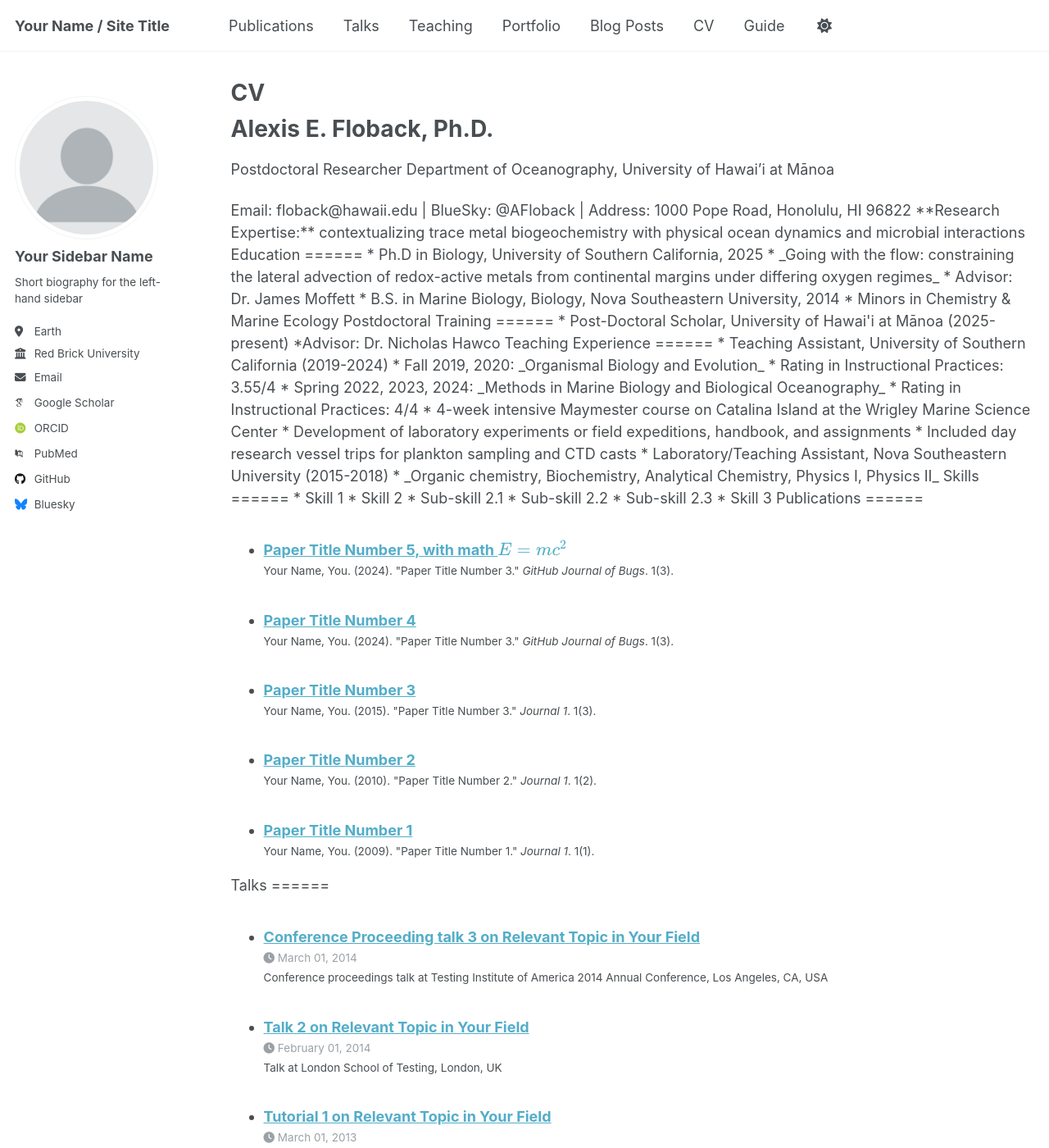
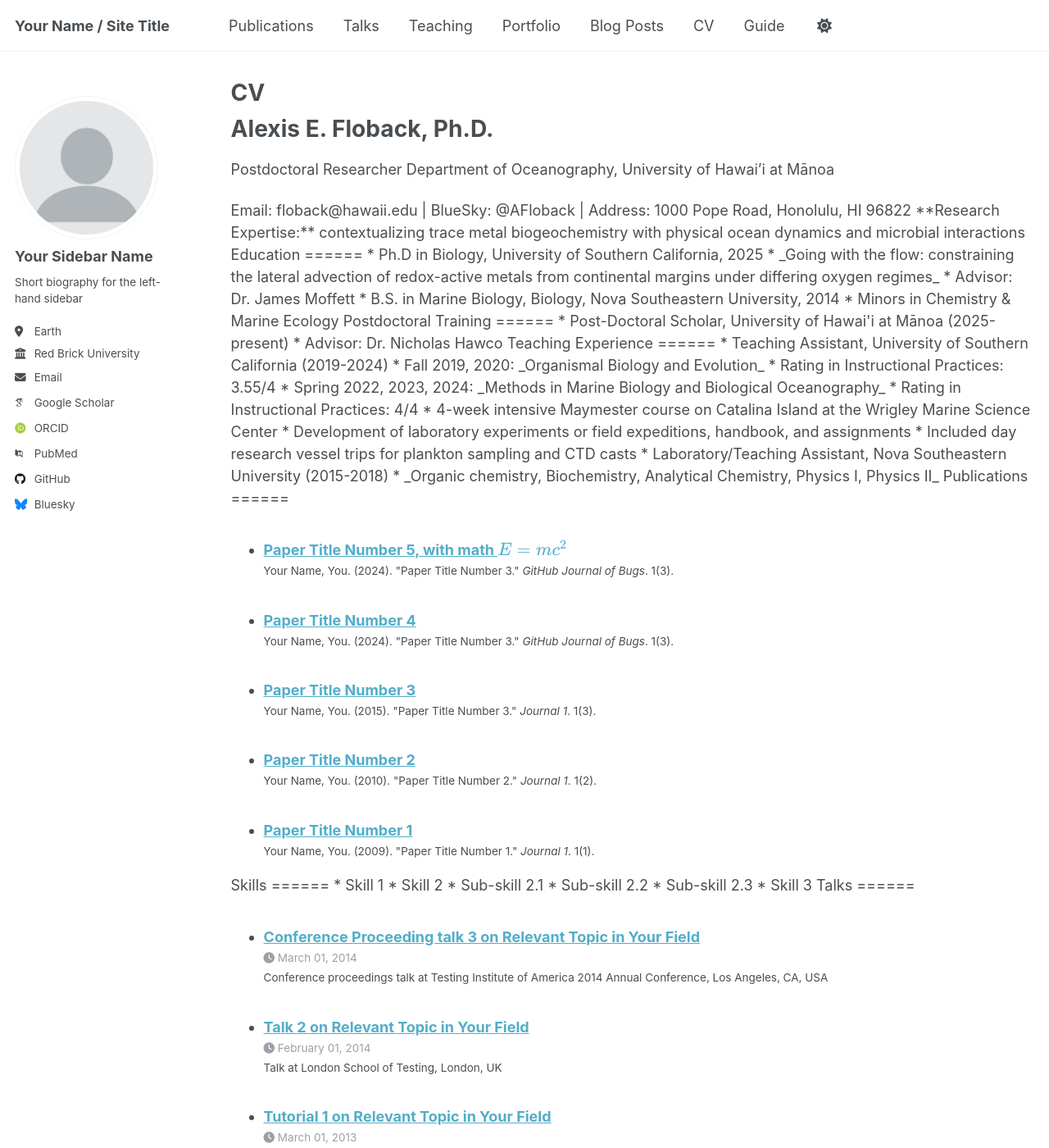
Before and after one commit to alexis-floback/alexis-floback.github.io, a Jekyll site: the page built from _pages/cv.md, in a window 1280 px wide and 1400 px high. Shown: the whole window at 82% size. Built offline with Jekyll 4.4.1, drawn with Linux system fonts in a browser that asks for light colours; some web fonts are replaced.

Commit message:
Update cv.md

```diff
--- a/_pages/cv.md
+++ b/_pages/cv.md
@@ -30,7 +30,7 @@ Education
 Postdoctoral Training
 ======
 * Post-Doctoral Scholar, University of Hawai'i at Mānoa (2025-present)
-  *Advisor: Dr. Nicholas Hawco
+  * Advisor: Dr. Nicholas Hawco
 
 Teaching Experience
 ======
@@ -45,7 +45,11 @@ Teaching Experience
   * Laboratory/Teaching Assistant, Nova Southeastern University (2015-2018)
     * _Organic chemistry, Biochemistry, Analytical Chemistry, Physics I, Physics II_
 
-
+Publications
+======
+  <ul>{% for post in site.publications reversed %}
+    {% include archive-single-cv.html %}
+  {% endfor %}</ul>
 
 Skills
 ======
@@ -56,11 +60,6 @@ Skills
   * Sub-skill 2.3
 * Skill 3
 
-Publications
-======
-  <ul>{% for post in site.publications reversed %}
-    {% include archive-single-cv.html %}
-  {% endfor %}</ul>
 
 Talks
 ======
```
